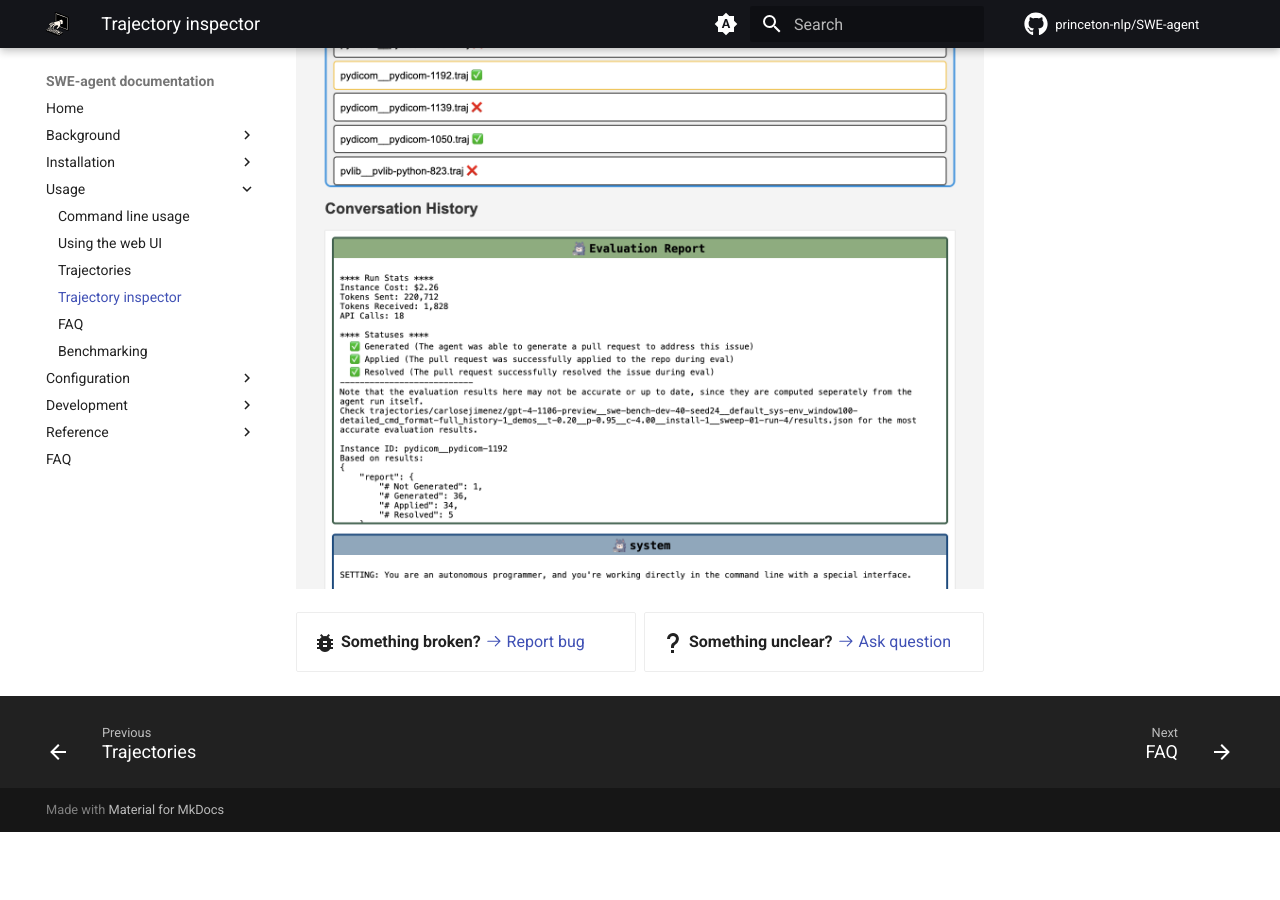
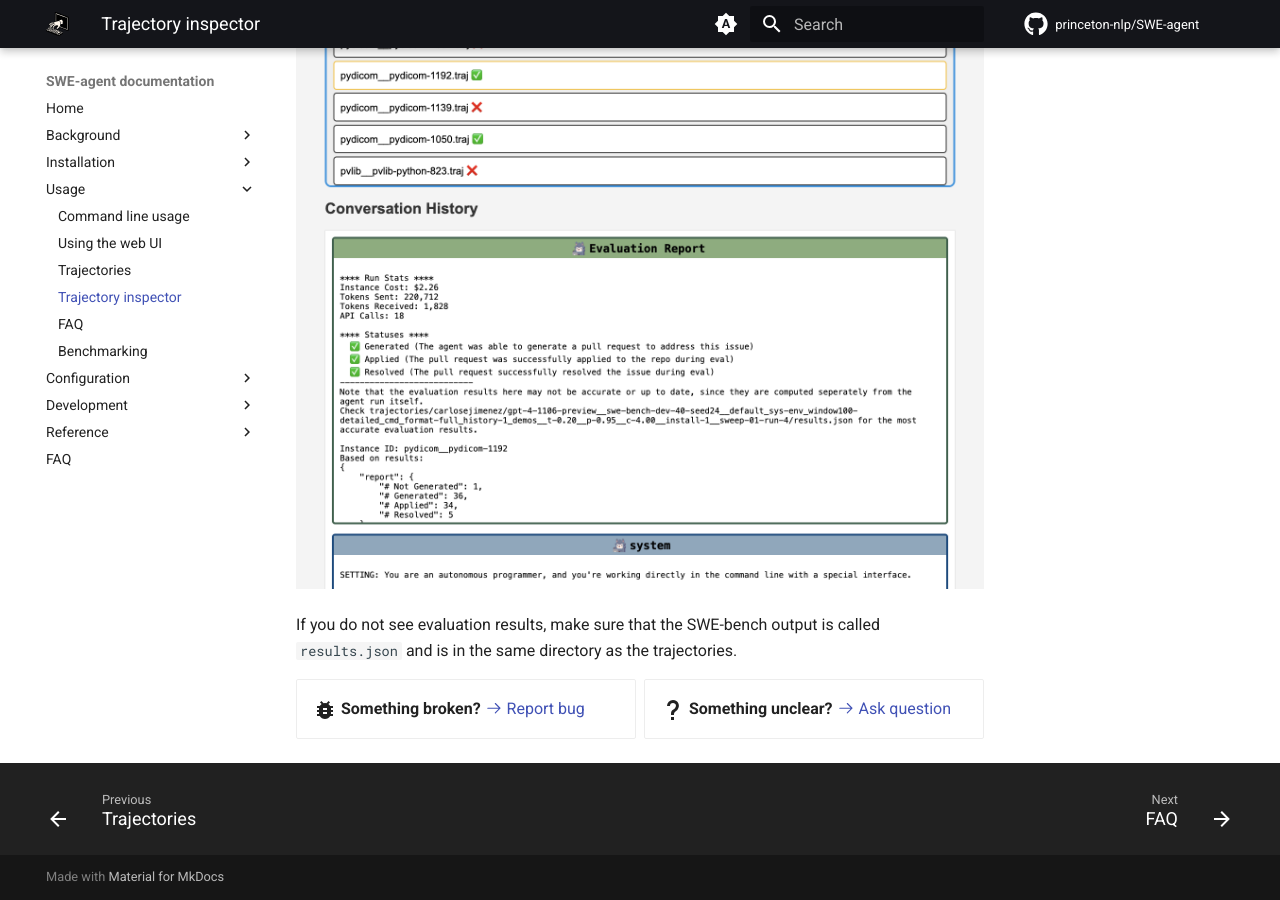
Before and after one commit to princeton-nlp/SWE-agent, an MkDocs documentation site: the page built from docs/usage/inspector.md, in a window 1280 px wide and 900 px high, scrolled down 1104 px. Built offline with MkDocs 1.6.1 and Material for MkDocs 9.7.7, drawn with Linux system fonts in a browser that asks for light colours; comment, search, counter and statistics services are not loaded; before the commit the page ends 1936 px from its top, so only the background shows below that.

```diff
--- a/docs/usage/inspector.md
+++ b/docs/usage/inspector.md
@@ -25,4 +25,7 @@
 
 ![trajectory inspector](../assets/inspector.png)
 
+If you do not see evaluation results, make sure that the SWE-bench output
+is called `results.json` and is in the same directory as the trajectories.
+
 {% include-markdown "../_footer.md" %}
--- a/mkdocs.yml
+++ b/mkdocs.yml
@@ -51,6 +51,7 @@
     - "background/index.md"
     - "Overview": "background/overview.md"
     - "ACI": "background/aci.md"
+    - "Architecture": "background/architecture.md"
   - Installation:
     - "installation/index.md"
     - "Use in-browser": "installation/codespaces.md"
```
Also changed, not shown: docs/background/architecture.md (added, +15 -0 lines), docs/assets/architecture.png (added), 1 other file.
